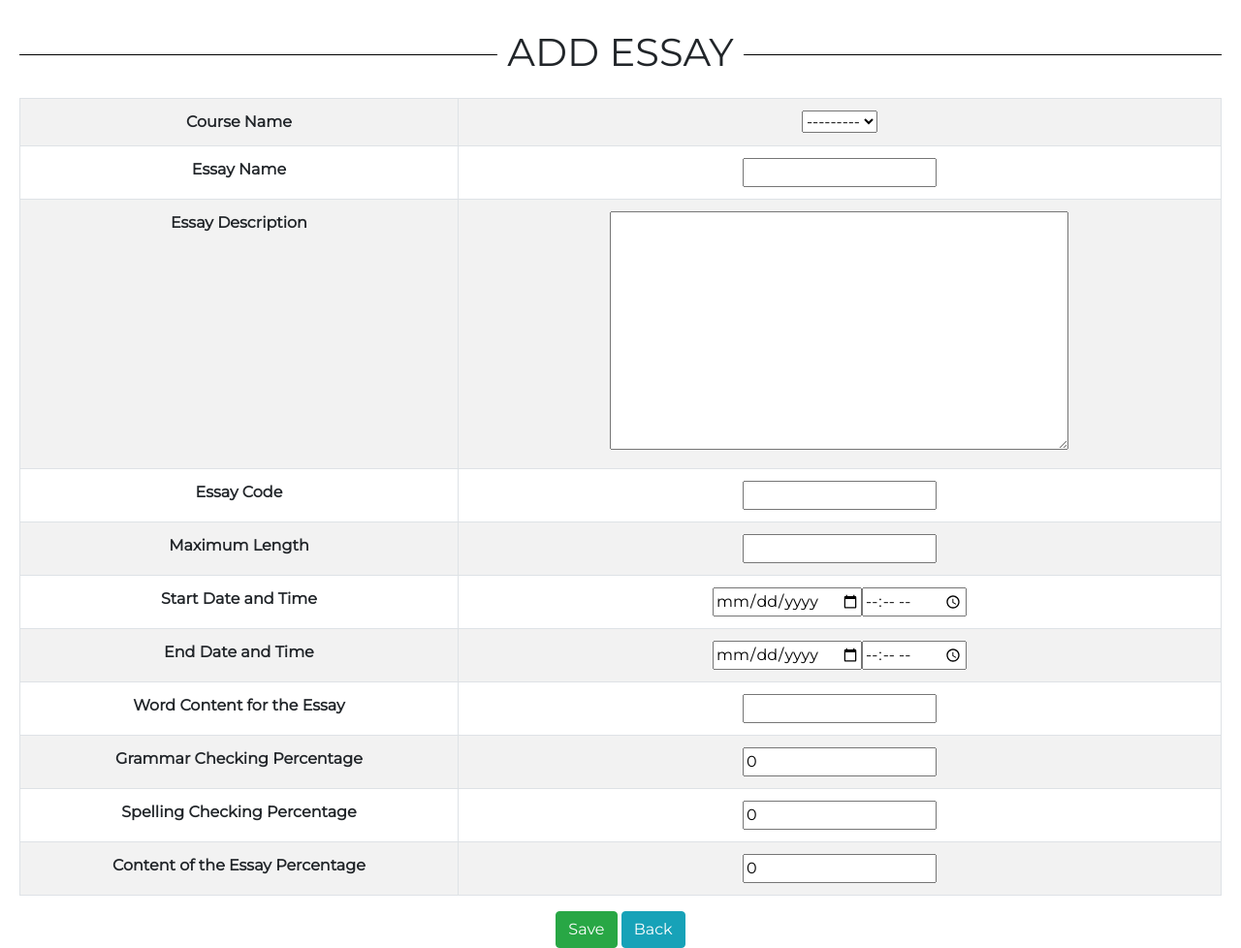
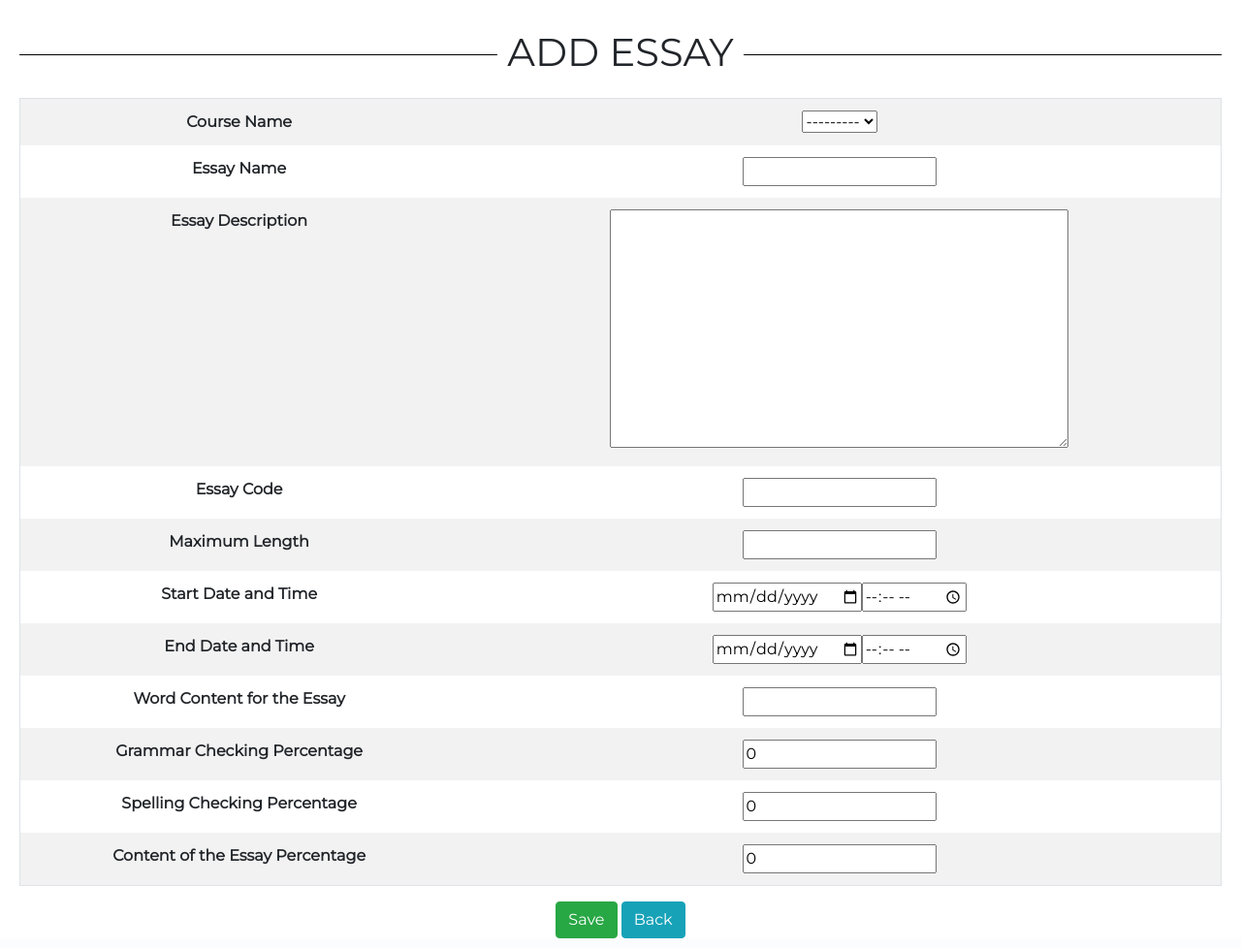
Before and after one commit to vdmamaril06/isanaysay, a Django app: page /isanaysay/add_essay in a window 1280 px wide. Shown: the part 69-1047 px from the top of the page at 97% size. Run offline with Django 3.2, Linux system fonts and the light colour scheme; a user stored in the database is signed in; data comes from the database, SQL or seed files in the repository; both versions use the stored data as it was after the commit; lists and menus that the app fills with data are empty; some libraries are stand-ins or nearby versions.

Commit message:
Removed the borders for lesser gridlines.

```diff
--- a/templates/base.html
+++ b/templates/base.html
@@ -38,7 +38,9 @@ h1 span {
   width: 100%;
   z-index: 300;
 }
-
+.table-bordered td, .table-bordered th{
+  border:0;
+}
 /* Add some top padding to the page content to prevent sudden quick movement (as the navigation bar gets a new position at the top of the page (position:fixed and top:0) */
 .sticky + .content {
   padding-top: 60px;
```
Also changed, not shown: db.sqlite3.
